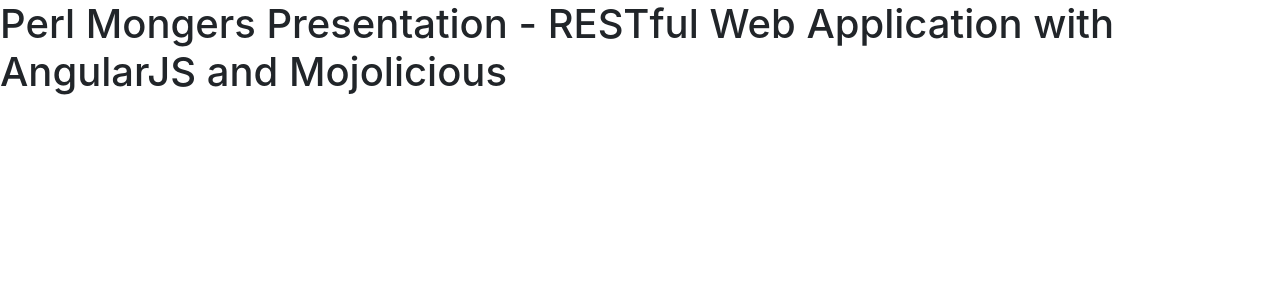
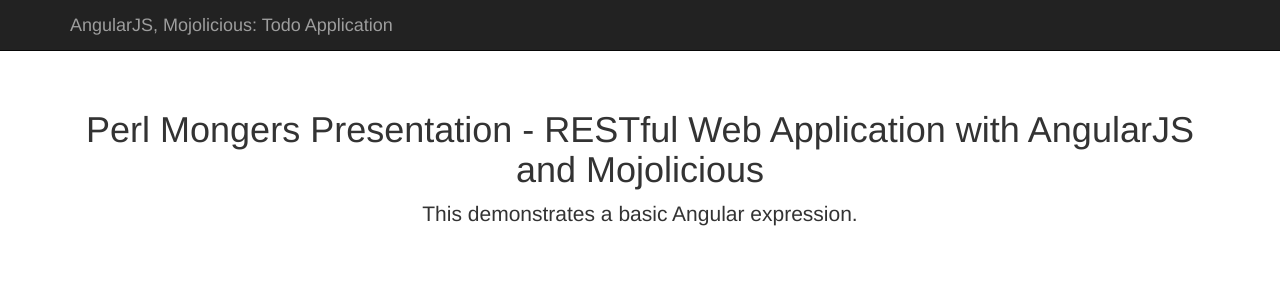
Before and after one commit to rooeydaniel/angular_mojolicious_todo, a website: page frontend/public/index.html in a window 1280 px wide. Drawn offline with nearby package versions, Linux system fonts and the light colour scheme.

Commit message:
Added AngularJS and Bootstrap starter template, using both the built-in Angular ng-app directive and an Angular expression inside {{ }}

```diff
--- a/frontend/bower.json
+++ b/frontend/bower.json
@@ -2,6 +2,7 @@
   "name": "angular-mojo-todo",
   "version": "0.1.0",
   "dependencies": {
-    "bootstrap": "latest"
+    "bootstrap": "latest",
+	"angular": "latest"
   }
 }
--- /dev/null
+++ b/frontend/public/css/app.css
@@ -0,0 +1,8 @@
+body {
+  padding-top: 50px;
+}
+
+.starter-template {
+  padding: 40px 15px;
+  text-align: center;
+}
--- a/frontend/public/index.html
+++ b/frontend/public/index.html
@@ -1,14 +1,32 @@
 <!DOCTYPE html>
-<html lang="en">
+<html lang="en" ng-app="angularMojoTodoApp">
     <head>
         <meta charset="utf-8">
         <title>AngularJS, Mojolicious: Todo Application</title>
         <link rel="stylesheet" href="lib/bootstrap/dist/css/bootstrap.css"/>
+		<link rel="stylesheet" href="css/app.css"/>
 
         <script src="lib/jquery/jquery.js"></script>
         <script src="lib/bootstrap/dist/js/bootstrap.js"></script>
+		<script src="lib/angular/angular.js"></script>
     </head>
     <body>
-		<h1>Perl Mongers Presentation - RESTful Web Application with AngularJS and Mojolicious</h1>
+		<div class="navbar navbar-inverse navbar-fixed-top" role="navigation">
+	      <div class="container">
+	        <div class="navbar-header">
+	          <a class="navbar-brand" href="#">AngularJS, Mojolicious: Todo Application</a>
+	        </div>
+	      </div>
+	    </div>
+
+		<div class="container">
+			<div class="starter-template">
+				<h1>Perl Mongers Presentation - RESTful Web Application with AngularJS and Mojolicious</h1>
+
+				<p class="lead">This demonstrates a basic Angular {{ 'expression' + '.' }}
+			</div>
+		</div>
+
+		<script src="js/app.js"></script>
     </body>
 </html>
--- /dev/null
+++ b/frontend/public/js/app.js
@@ -0,0 +1,3 @@
+'use strict';
+
+var angularMojoTodoApp = angular.module('angularMojoTodoApp', []);
```
